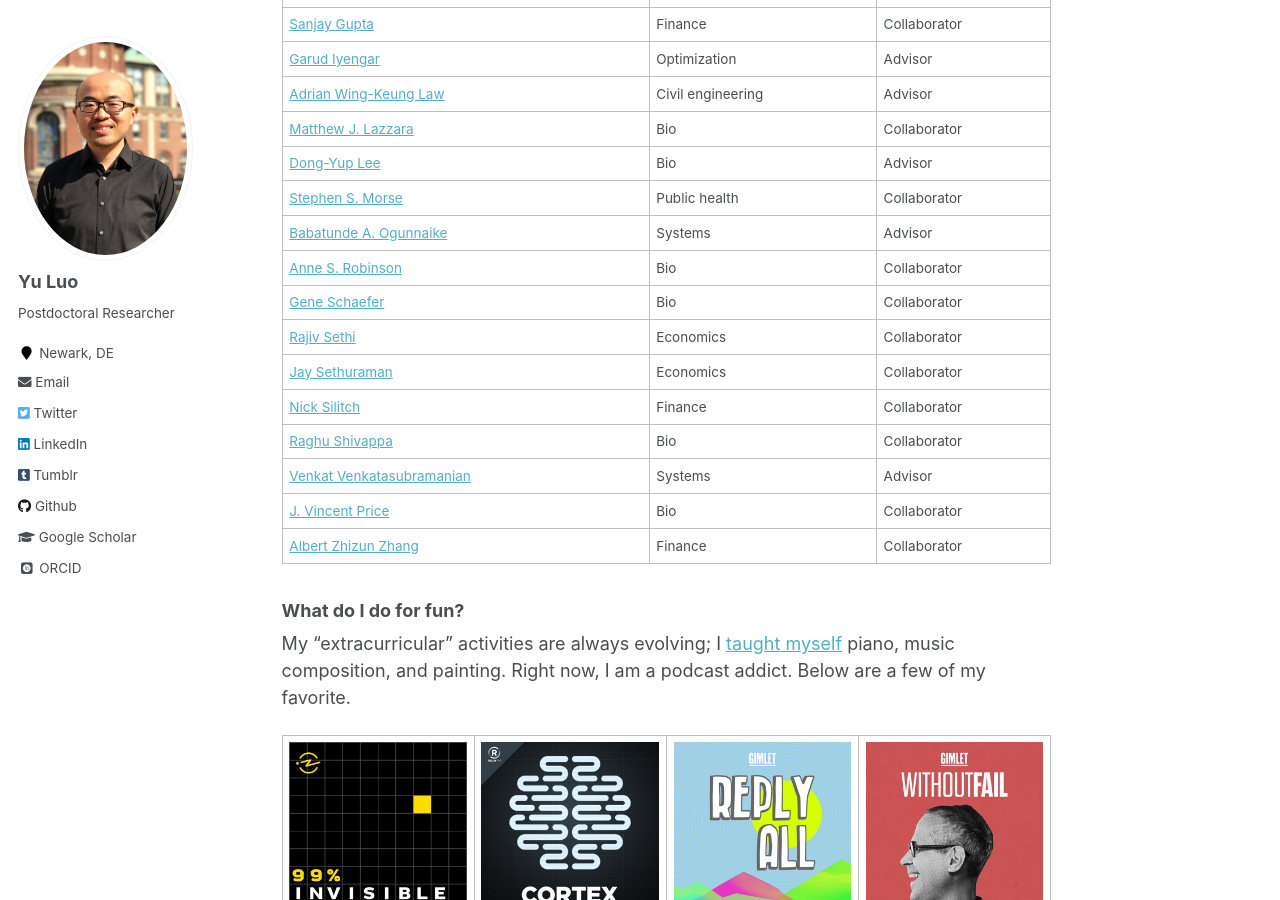
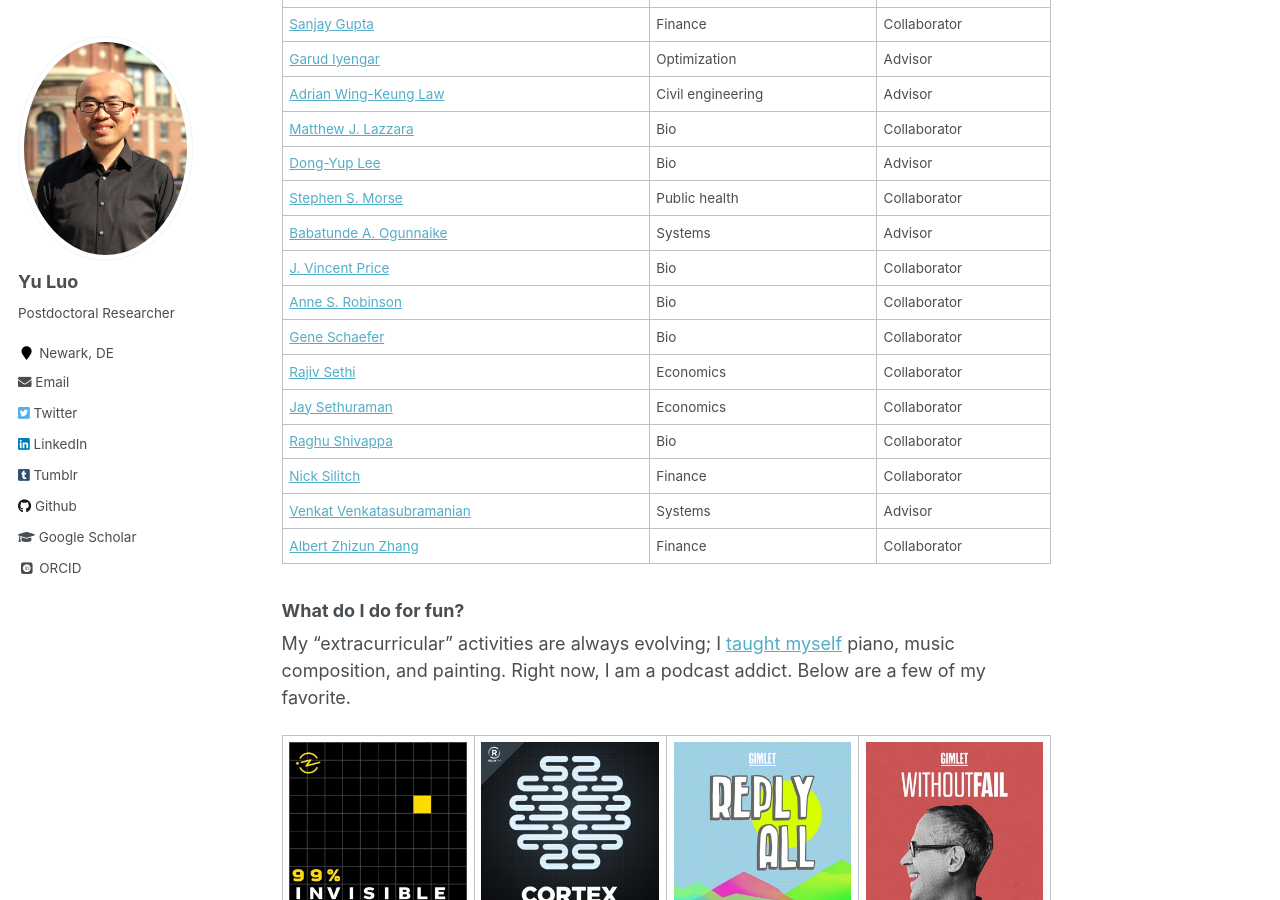
Before and after one commit to l16cn/l16cn.github.io, a Jekyll site: the page built from _pages/about.md, in a window 1280 px wide and 900 px high, scrolled down 2502 px. Built offline with Jekyll 4.4.1, drawn with Linux system fonts in a browser that asks for light colours; some web fonts are replaced.

```diff
--- a/_pages/about.md
+++ b/_pages/about.md
@@ -54,14 +54,14 @@ My [doctoral thesis](https://doi.org/10.7916/D8FX7G35) is on multi-agent control
 |[Dong-Yup Lee](https://scholar.google.com/citations?user=EV0PUBIAAAAJ&hl=en)|Bio|Advisor|
 |[Stephen S. Morse](https://www.mailman.columbia.edu/people/our-faculty/ssm20)|Public health|Collaborator|
 |[Babatunde A. Ogunnaike](http://research.che.udel.edu/research_groups/systems/)|Systems|Advisor|
+|[J. Vincent Price](https://www.linkedin.com/in/vince-price-5a676440/)|Bio|Collaborator|
 |[Anne S. Robinson](https://www.cmu.edu/cheme/people/faculty/anne-s-robinson.html)|Bio|Collaborator|
 |[Gene Schaefer](https://www.linkedin.com/in/gene-schaefer-b9a0564/)|Bio|Collaborator|
 |[Rajiv Sethi](http://www.columbia.edu/~rs328/)|Economics|Collaborator|
 |[Jay Sethuraman](https://ieor.columbia.edu/faculty/jay-sethuraman)|Economics|Collaborator|
+|[Raghu Shivappa](https://www.linkedin.com/in/raghu-shivappa-7318085/)|Bio|Collaborator|
 |[Nick Silitch](https://www.linkedin.com/in/nicholas-silitch-1b4997/)|Finance|Collaborator|
-|[Raghu Shivappa](https://www.linkedin.com/in/raghu-shivappa-7318085/)|Bio|Collaborator|
 |[Venkat Venkatasubramanian](https://cris.cheme.columbia.edu)|Systems|Advisor|
-|[J. Vincent Price](https://www.linkedin.com/in/vince-price-5a676440/)|Bio|Collaborator|
 |[Albert Zhizun Zhang](https://zazhang.github.io)|Finance|Collaborator|
 
 <!-- My advisors and collaborators come from the following diverse backgrounds (names in alphabetical order):
```
